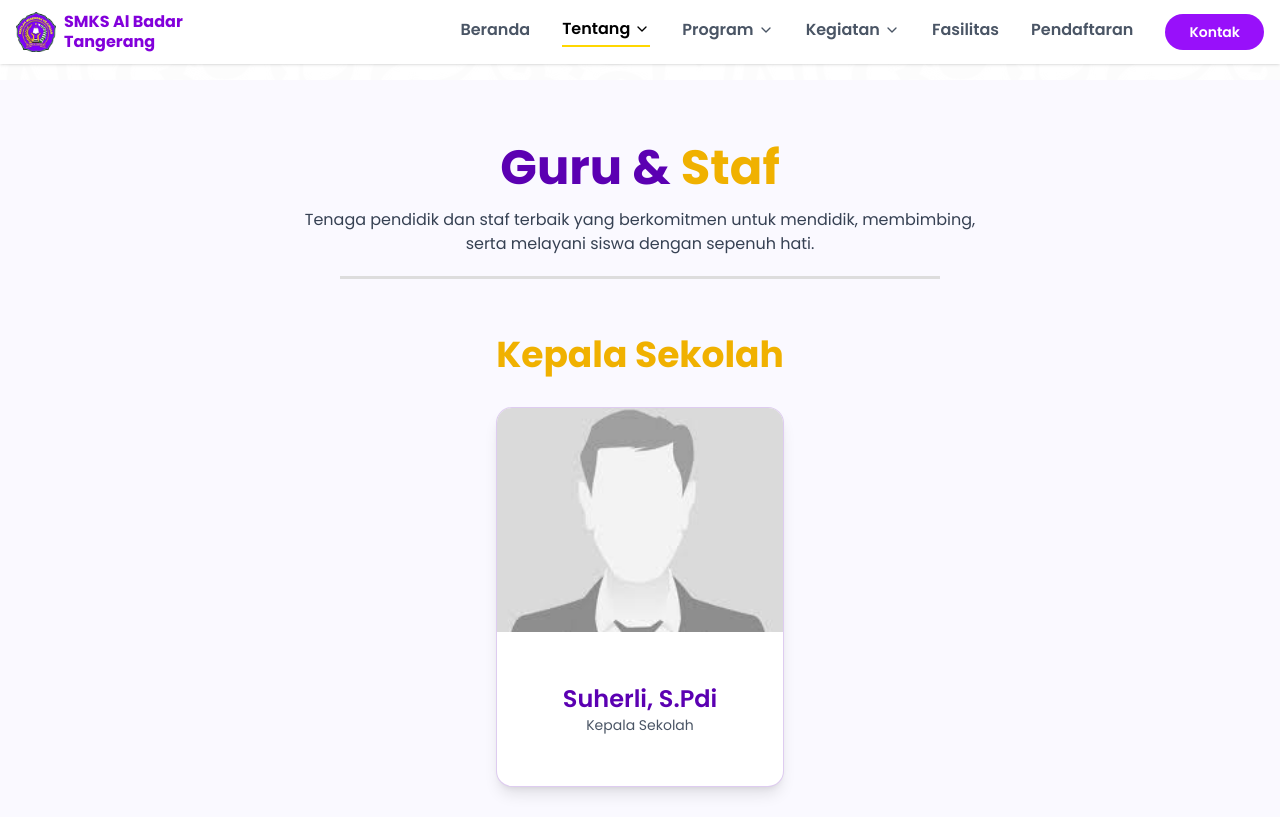
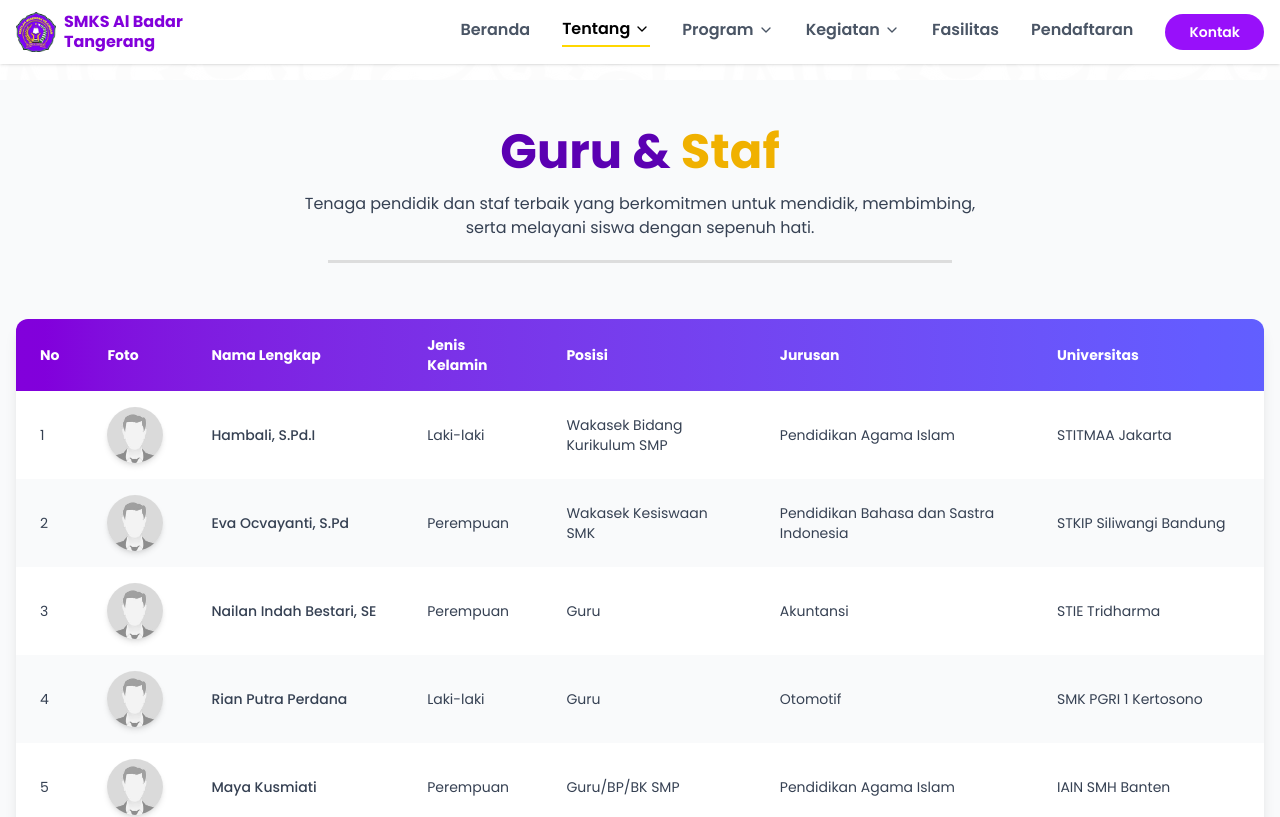
Before and after one commit to ahaydeid/web-profile-albadar, a Next.js app: page /tentang/gurustaff in a window 1280 px wide. Shown: the top 817 px of the page. Built offline with nearby package versions, Linux system fonts and the light colour scheme.

Commit message:
Tambah Halaman guru&staff dengan tabel dan yang semula jadi struktur organisasi

```diff
--- a/app/components/Navbar.tsx
+++ b/app/components/Navbar.tsx
@@ -20,6 +20,7 @@ export default function Navbar() {
         { name: "Visi & Misi", href: "/tentang/visimisi" },
         { name: "Mars Al-Badar", href: "/tentang/mars" },
         { name: "Guru & Staff", href: "/tentang/gurustaff" },
+        { name: "Struktur Organisasi", href: "/tentang/strukturorg" },
         { name: "Prestasi", href: "/tentang/prestasi" },
       ],
     },
--- a/app/tentang/gurustaff/page.tsx
+++ b/app/tentang/gurustaff/page.tsx
@@ -1,28 +1,39 @@
+// app/tentang/gurustaff/page.tsx
 import Image from "next/image";
 
-export default function GuruStafPage() {
-  const guru = [
-    { nama: "Dudi Ruchyat, S.Kom", jabatan: "Wakil Kepala Sekolah", img: "/assets/images/images.jpeg" },
-    { nama: "Indrayani, S.Kom", jabatan: "Bidang Kurikulum", img: "/assets/images/images.jpeg" },
-    { nama: "Liza Listiawan, SH", jabatan: "Guru PKN", img: "/assets/images/images.jpeg" },
-    { nama: "Kamaludin, S.Kom", jabatan: "Guru Informatika", img: "/assets/images/images.jpeg" },
-    { nama: "Fahmil Ilmi, S.Pd", jabatan: "Guru Manajemen", img: "/assets/images/images.jpeg" },
-    { nama: "Ahadi, S.Kom", jabatan: "Guru Coding", img: "/assets/images/images.jpeg" },
-    { nama: "Gusti Ario GM, S.Kom", jabatan: "Guru Informatika", img: "/assets/images/images.jpeg" },
-    { nama: "Risa, S.Pd", jabatan: "Guru Bahasa Inggris", img: "/assets/images/images.jpeg" },
-  ];
-
-  const staf = [
-    { nama: "Ahmad Rifai, S.Pd", jabatan: "Kepala Tata Usaha", img: "/assets/images/images.jpeg" },
-    { nama: "Ahmad Idham", jabatan: "Staff Administrasi", img: "/assets/images/images.jpeg" },
-    { nama: "Adam Lesmana", jabatan: "Administrasi Kesiswaan", img: "/assets/images/images.jpeg" },
-    { nama: "Hambali, S.Pdi", jabatan: "Staf Tata Usaha", img: "/assets/images/images.jpeg" },
-    { nama: "Samsul", jabatan: "Keamanan", img: "/assets/images/images.jpeg" },
-    { nama: "Suryana", jabatan: "Tata Kelola Kebersihan", img: "/assets/images/images.jpeg" },
+export default function GuruStaffPage() {
+  // Data guru/staff
+  const dataGuruStaff = [
+    { foto: "/assets/images/man.png", nama: "Hambali, S.Pd.I", gender: "Laki-laki", jabatan: "Wakasek Bidang Kurikulum SMP", jurusan: "Pendidikan Agama Islam", universitas: "STITMAA Jakarta" },
+    { foto: "/assets/images/man.png", nama: "Eva Ocvayanti, S.Pd", gender: "Perempuan", jabatan: "Wakasek Kesiswaan SMK", jurusan: "Pendidikan Bahasa dan Sastra Indonesia", universitas: "STKIP Siliwangi Bandung" },
+    { foto: "/assets/images/man.png", nama: "Nailan Indah Bestari, SE", gender: "Perempuan", jabatan: "Guru", jurusan: "Akuntansi", universitas: "STIE Tridharma" },
+    { foto: "/assets/images/man.png", nama: "Rian Putra Perdana", gender: "Laki-laki", jabatan: "Guru", jurusan: "Otomotif", universitas: "SMK PGRI 1 Kertosono" },
+    { foto: "/assets/images/man.png", nama: "Maya Kusmiati", gender: "Perempuan", jabatan: "Guru/BP/BK SMP", jurusan: "Pendidikan Agama Islam", universitas: "IAIN SMH Banten" },
+    { foto: "/assets/images/man.png", nama: "Samsul Muarip", gender: "Laki-laki", jabatan: "Satpam", jurusan: "-", universitas: "SD Dangdeur 1" },
+    { foto: "/assets/images/man.png", nama: "Indrayani Hidayat S.Kom", gender: "Laki-laki", jabatan: "Wakasek Kurikulum SMK", jurusan: "Sistem Informasi", universitas: "STMIK Insan Pembangunan" },
+    { foto: "/assets/images/man.png", nama: "Rina Haafizoh. PS, S.Pd", gender: "Perempuan", jabatan: "Guru", jurusan: "Tadris Bahasa Inggris", universitas: "UIN Sultan Maulana Hasanudin Banten" },
+    { foto: "/assets/images/man.png", nama: "Muhamad Bagus Rizki Fajar", gender: "Laki-laki", jabatan: "Guru", jurusan: "Hukum Keluarga Islam", universitas: "Universitas Syekh Nawawi Banten" },
+    { foto: "/assets/images/man.png", nama: "Ayati, S. Pd", gender: "Perempuan", jabatan: "Guru", jurusan: "Pendidikan Ekonomi", universitas: "STKIP Panca Sakti Bekasi" },
+    { foto: "/assets/images/man.png", nama: "Maman Fathurahman, S. Pd", gender: "Laki-laki", jabatan: "Guru", jurusan: "Psikologi Pendidikan", universitas: "STAI Publisistik Thawalib Jakarta" },
+    { foto: "/assets/images/man.png", nama: "Drs. Muhamad Hanafi", gender: "Laki-laki", jabatan: "Kep.Program Otomotif", jurusan: "Pendidikan Teknik Mesin", universitas: "UNS (Universitas Sebelas Maret)" },
+    { foto: "/assets/images/man.png", nama: "Muhamad Rizki Pawuzi S.Pd", gender: "Laki-laki", jabatan: "Guru", jurusan: "Pendidikan Pancasila dan Kewarganegaraan", universitas: "Universitas Pamulang" },
+    { foto: "/assets/images/man.png", nama: "Syahroni", gender: "Laki-laki", jabatan: "Ka.Kejuruan Otomotif TKR dan TBSM", jurusan: "Otomtif", universitas: "STAI Darul Qalam" },
+    { foto: "/assets/images/man.png", nama: "Nurhayati, SE", gender: "Perempuan", jabatan: "Kaprog. MPLB", jurusan: "Ekonomi/Manajemen", universitas: "Untirta Banten" },
+    { foto: "/assets/images/man.png", nama: "Ayunah, S.Pd", gender: "Perempuan", jabatan: "Guru", jurusan: "-", universitas: "-" },
+    { foto: "/assets/images/man.png", nama: "Ahmad Idham Firdaus", gender: "Laki-laki", jabatan: "Bendahara SMK", jurusan: "Managemen Perkantoran", universitas: "SMK Albadar" },
+    { foto: "/assets/images/man.png", nama: "Moh. Sarif Hidayatullah", gender: "Laki-laki", jabatan: "Guru", jurusan: "Teknik Informatika", universitas: "UNIS Tangerang" },
+    { foto: "/assets/images/man.png", nama: "Dudy Ruchyat, S.Kom", gender: "Laki-laki", jabatan: "Guru", jurusan: "-", universitas: "-" },
+    { foto: "/assets/images/man.png", nama: "Mohamad Abdul Rohim S.Pd", gender: "Laki-laki", jabatan: "Guru", jurusan: "PJOK", universitas: "STKIP Pelita Pratama Serang" },
+    { foto: "/assets/images/man.png", nama: "Gusti Ario Galang Marhaendra", gender: "Laki-laki", jabatan: "Guru", jurusan: "Ilmu hukum", universitas: "UNPAM" },
+    { foto: "/assets/images/man.png", nama: "Alvian Prihatno,S.Pd", gender: "Laki-laki", jabatan: "Guru", jurusan: "Matematika", universitas: "-" },
+    { foto: "/assets/images/man.png", nama: "Aniza Sari, .S.Si", gender: "Perempuan", jabatan: "Guru", jurusan: "Matematika dan Ilmu Pengetahuan Alam", universitas: "Universitas Negri Padang" },
+    { foto: "/assets/images/man.png", nama: "Kamaludin,S.Kom", gender: "Laki-laki", jabatan: "Guru", jurusan: "Sarjana Komputer", universitas: "STT Telematika" },
+    { foto: "/assets/images/man.png", nama: "Rahmadan Akbar", gender: "Laki-laki", jabatan: "Guru", jurusan: "D3 Manajemen Informatika", universitas: "BSI Bina Sarana Informatika" },
+    { foto: "/assets/images/man.png", nama: "Anggita", gender: "Laki-laki", jabatan: "Guru", jurusan: "-", universitas: "-" },
   ];
 
   return (
-    <section className="min-h-screen bg-[#faf9ff] py-16 px-4 md:px-10">
+    <main className="min-h-screen bg-gray-50 py-12 px-4">
       <div className="max-w-7xl mx-auto">
         {/* Judul Halaman */}
         <div className="text-center mb-14">
@@ -32,67 +43,39 @@ export default function GuruStafPage() {
           <p className="text-gray-700 text-sm md:text-base max-w-2xl mx-auto">Tenaga pendidik dan staf terbaik yang berkomitmen untuk mendidik, membimbing, serta melayani siswa dengan sepenuh hati.</p>
           <hr className="border-t-[3px] mt-5 border-[#DDDDDD] w-[50%] mx-auto" />
         </div>
-
-        {/* Bagian Kepala Sekolah */}
-        <div className="mb-20">
-          <h2 className="text-2xl md:text-4xl font-bold text-yellow-500 mb-8 text-center">Kepala Sekolah</h2>
-          <div className="flex justify-center">
-            <div className="bg-white w-72 h-[380px] flex flex-col rounded-2xl shadow-lg overflow-hidden group border border-[#5b00b2]/20 hover:shadow-xl transition">
-              <div className="relative w-full h-56 overflow-hidden">
-                <Image src="/assets/images/images.jpeg" alt="Nama Kepala Sekolah" fill className="object-cover group-hover:scale-110 transition-transform duration-500" />
-                <div className="absolute inset-0 bg-gradient-to-t from-[#5b00b2]/60 via-transparent opacity-0 group-hover:opacity-100 transition"></div>
-              </div>
-              <div className="p-4 text-center flex-grow flex flex-col justify-center">
-                <h2 className="text-2xl font-semibold text-[#5b00b2]">Suherli, S.Pdi</h2>
-                <p className="text-sm text-gray-600">Kepala Sekolah</p>
-              </div>
-            </div>
-          </div>
-        </div>
-
-        {/* Bagian Guru */}
-        <div className="mb-20">
-          <h2 className="text-2xl md:text-4xl font-bold text-[#5b00b2] mb-8 text-center">Guru</h2>
-          <div className="flex flex-wrap justify-center gap-8">
-            {guru.map((person, i) => (
-              <div key={i} className="bg-white w-64 h-[350px] flex flex-col rounded-2xl shadow-lg overflow-hidden group border border-[#5b00b2]/20 hover:shadow-xl transition">
-                <div className="relative w-full h-48 overflow-hidden">
-                  <Image src={person.img} alt={person.nama} fill className="object-cover group-hover:scale-110 transition-transform duration-500" />
-                  <div className="absolute inset-0 bg-gradient-to-t from-[#5b00b2]/60 via-transparent opacity-0 group-hover:opacity-100 transition"></div>
-                </div>
-                <div className="p-4 text-center flex-grow flex flex-col justify-center">
-                  <h3 className="text-lg font-semibold text-[#5b00b2]">{person.nama}</h3>
-                  <p className="text-sm text-gray-600">{person.jabatan}</p>
-                </div>
-              </div>
-            ))}
-          </div>
-        </div>
-
-        {/* Bagian Staf */}
-        <div>
-          <h2 className="text-2xl md:text-4xl font-bold text-yellow-500 mb-8 text-center">Staf</h2>
-          <div className="flex flex-wrap justify-center gap-8">
-            {staf.map((person, i) => (
-              <div key={i} className="bg-white w-64 h-[350px] flex flex-col rounded-2xl shadow-lg overflow-hidden group border border-[#5b00b2]/20 hover:shadow-xl transition">
-                <div className="relative w-full h-48 overflow-hidden">
-                  <Image src={person.img} alt={person.nama} fill className="object-cover group-hover:scale-110 transition-transform duration-500" />
-                  <div className="absolute inset-0 bg-gradient-to-t from-[#5b00b2]/60 via-transparent opacity-0 group-hover:opacity-100 transition"></div>
-                </div>
-                <div className="p-4 text-center flex-grow flex flex-col justify-center">
-                  <h3 className="text-lg font-semibold text-[#5b00b2]">{person.nama}</h3>
-                  <p className="text-sm text-gray-600">{person.jabatan}</p>
-                </div>
-              </div>
-            ))}
-          </div>
-        </div>
-
-        {/* Footer / Catatan */}
-        <div className="text-center mt-20">
-          <p className="text-gray-700 max-w-2xl mx-auto">Mereka adalah bagian penting dari perjalanan SMK Al-Badar dalam mencetak generasi yang berkarakter, cerdas, dan berdaya saing.</p>
+        <div className="overflow-x-auto shadow-lg rounded-xl bg-white">
+          <table className="w-full text-sm text-gray-700">
+            <thead className="bg-gradient-to-r from-purple-700 to-indigo-500 text-white">
+              <tr>
+                <th className="py-4 px-6 text-left">No</th>
+                <th className="py-4 px-6 text-left">Foto</th>
+                <th className="py-4 px-6 text-left">Nama Lengkap</th>
+                <th className="py-4 px-6 text-left">Jenis Kelamin</th>
+                <th className="py-4 px-6 text-left">Posisi</th>
+                <th className="py-4 px-6 text-left">Jurusan</th>
+                <th className="py-4 px-6 text-left">Universitas</th>
+              </tr>
+            </thead>
+            <tbody>
+              {dataGuruStaff.map((item, index) => (
+                <tr key={index} className={`hover:bg-blue-50 transition ${index % 2 === 0 ? "bg-white" : "bg-gray-50"}`}>
+                  <td className="py-4 px-6">{index + 1}</td>
+                  <td className="py-4 px-6">
+                    <div className="w-14 h-14 relative rounded-full overflow-hidden shadow-md">
+                      <Image src={item.foto} alt={item.nama} fill className="object-cover" />
+                    </div>
+                  </td>
+                  <td className="py-4 px-6 font-medium">{item.nama}</td>
+                  <td className="py-4 px-6">{item.gender}</td>
+                  <td className="py-4 px-6">{item.jabatan}</td>
+                  <td className="py-4 px-6">{item.jurusan}</td>
+                  <td className="py-4 px-6">{item.universitas}</td>
+                </tr>
+              ))}
+            </tbody>
+          </table>
         </div>
       </div>
-    </section>
+    </main>
   );
 }
--- /dev/null
+++ b/app/tentang/strukturorg/page.tsx
@@ -0,0 +1,99 @@
+import Image from "next/image";
+
+export default function GuruStafPage() {
+  const guru = [
+    { nama: "Dudi Ruchyat, S.Kom", jabatan: "Wakil Kepala Sekolah", img: "/assets/images/images.jpeg" },
+    { nama: "Indrayani, S.Kom", jabatan: "Bidang Kurikulum", img: "/assets/images/images.jpeg" },
+    { nama: "Liza Listiawan, SH", jabatan: "Guru PKN", img: "/assets/images/images.jpeg" },
+    { nama: "Kamaludin, S.Kom", jabatan: "Guru Informatika", img: "/assets/images/images.jpeg" },
+    { nama: "Fahmil Ilmi, S.Pd", jabatan: "Guru Manajemen", img: "/assets/images/images.jpeg" },
+    { nama: "Ahadi, S.Kom", jabatan: "Guru Coding", img: "/assets/images/images.jpeg" },
+    { nama: "Gusti Ario GM, S.Kom", jabatan: "Guru Informatika", img: "/assets/images/images.jpeg" },
+    { nama: "Risa, S.Pd", jabatan: "Guru Bahasa Inggris", img: "/assets/images/images.jpeg" },
+  ];
+
+  const staf = [
+    { nama: "Ahmad Rifai, S.Pd", jabatan: "Kepala Tata Usaha", img: "/assets/images/images.jpeg" },
+    { nama: "Ahmad Idham", jabatan: "Staff Administrasi", img: "/assets/images/images.jpeg" },
+    { nama: "Adam Lesmana", jabatan: "Administrasi Kesiswaan", img: "/assets/images/images.jpeg" },
+    { nama: "Hambali, S.Pdi", jabatan: "Staf Tata Usaha", img: "/assets/images/images.jpeg" },
+    { nama: "Samsul", jabatan: "Keamanan", img: "/assets/images/images.jpeg" },
+    { nama: "Suryana", jabatan: "Tata Kelola Kebersihan", img: "/assets/images/images.jpeg" },
+  ];
+
+  return (
+    <section className="min-h-screen bg-[#faf9ff] py-16 px-4 md:px-10">
+      <div className="max-w-7xl mx-auto">
+        {/* Judul Halaman */}
+        <div className="text-center mb-14">
+          <h1 className="text-3xl md:text-4xl font-bold text-center text-purple-700 mb-4">Struktur Organisasi SMKS Al Badar</h1>
+          <div className="w-20 h-[3px] bg-purple-500 mx-auto mb-10 rounded-full"></div>
+
+          {/* <p className="text-gray-700 text-sm md:text-base max-w-2xl mx-auto">Tenaga pendidik dan staf terbaik yang berkomitmen untuk mendidik, membimbing, serta melayani siswa dengan sepenuh hati.</p> */}
+        </div>
+
+        {/* Bagian Kepala Sekolah */}
+        <div className="mb-20">
+          <h2 className="text-2xl md:text-4xl font-bold text-yellow-500 mb-8 text-center">Kepala Sekolah</h2>
+          <div className="flex justify-center">
+            <div className="bg-white w-72 h-[380px] flex flex-col rounded-2xl shadow-lg overflow-hidden group border border-[#5b00b2]/20 hover:shadow-xl transition">
+              <div className="relative w-full h-56 overflow-hidden">
+                <Image src="/assets/images/images.jpeg" alt="Nama Kepala Sekolah" fill className="object-cover group-hover:scale-110 transition-transform duration-500" />
+                <div className="absolute inset-0 bg-gradient-to-t from-[#5b00b2]/60 via-transparent opacity-0 group-hover:opacity-100 transition"></div>
+              </div>
+              <div className="p-4 text-center flex-grow flex flex-col justify-center">
+                <h2 className="text-2xl font-semibold text-[#5b00b2]">Suherli, S.Pdi</h2>
+                <p className="text-sm text-gray-600">Kepala Sekolah</p>
+              </div>
+            </div>
+          </div>
+        </div>
+
+        {/* Bagian Guru */}
+        <div className="mb-20">
+          <h2 className="text-2xl md:text-4xl font-bold text-[#5b00b2] mb-8 text-center">Guru</h2>
+          <div className="flex flex-wrap justify-center gap-8">
+            {guru.map((person, i) => (
+              <div key={i} className="bg-white w-64 h-[350px] flex flex-col rounded-2xl shadow-lg overflow-hidden group border border-[#5b00b2]/20 hover:shadow-xl transition">
+                <div className="relative w-full h-48 overflow-hidden">
+                  <Image src={person.img} alt={person.nama} fill className="object-cover group-hover:scale-110 transition-transform duration-500" />
+                  <div className="absolute inset-0 bg-gradient-to-t from-[#5b00b2]/60 via-transparent opacity-0 group-hover:opacity-100 transition"></div>
+                </div>
+                <div className="p-4 text-center flex-grow flex flex-col justify-center">
+                  <h3 className="text-lg font-semibold text-[#5b00b2]">{person.nama}</h3>
+                  <p className="text-sm text-gray-600">{person.jabatan}</p>
+                </div>
+              </div>
+            ))}
+          </div>
+        </div>
+
+        {/* Bagian Staf */}
+        <div>
+          <h2 className="text-2xl md:text-4xl font-bold text-yellow-500 mb-8 text-center">Staf</h2>
+          <div className="flex flex-wrap justify-center gap-8">
+            {staf.map((person, i) => (
+              <div key={i} className="bg-white w-64 h-[350px] flex flex-col rounded-2xl shadow-lg overflow-hidden group border border-[#5b00b2]/20 hover:shadow-xl transition">
+                <div className="relative w-full h-48 overflow-hidden">
+                  <Image src={person.img} alt={person.nama} fill className="object-cover group-hover:scale-110 transition-transform duration-500" />
+                  <div className="absolute inset-0 bg-gradient-to-t from-[#5b00b2]/60 via-transparent opacity-0 group-hover:opacity-100 transition"></div>
+                </div>
+                <div className="p-4 text-center flex-grow flex flex-col justify-center">
+                  <h3 className="text-lg font-semibold text-[#5b00b2]">{person.nama}</h3>
+                  <p className="text-sm text-gray-600">{person.jabatan}</p>
+                </div>
+              </div>
+            ))}
+          </div>
+        </div>
+
+        {/* Footer / Catatan */}
+        <div className="text-center mt-20">
+          <p className="text-gray-700 max-w-2xl mx-auto">Mereka adalah bagian penting dari perjalanan SMK Al-Badar dalam mencetak generasi yang berkarakter, cerdas, dan berdaya saing.</p>
+        </div>
+      </div>
+    </section>
+
+
+  );
+}
```
